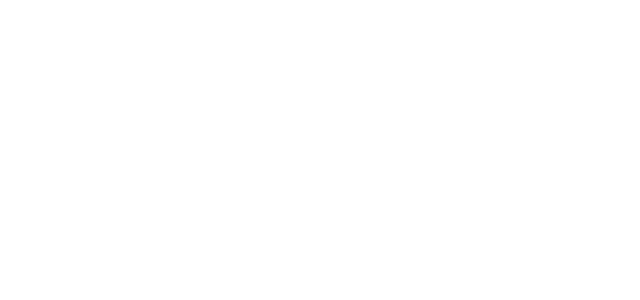
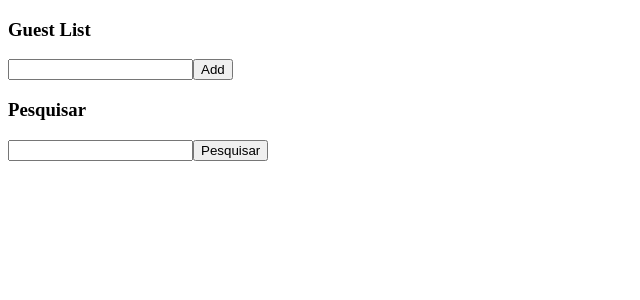
Before and after one commit to NeivaYang/TypeScript-ReactApp, a React (Create React App) app: page / in a window 1280 px wide. Shown: the top 300 px of the page, without its empty margins (0-640 px from the left). Built offline with nearby package versions, Linux system fonts and the light colour scheme.

Commit message:
search users commit

```diff
--- a/src/index.tsx
+++ b/src/index.tsx
@@ -1,5 +1,6 @@
 import ReactDOM from "react-dom/client";
-import guestList from "./state/guestList";
+import GuestList from "./state/guestList";
+import UserSearch from "./state/userSearch";
 
 const el = document.getElementById("root");
 
@@ -8,6 +9,8 @@
 const App = () => {
     return (
         <div>
+            <GuestList />
+            <UserSearch />
         </div>
     );
 };
--- a/src/state/guestList.tsx
+++ b/src/state/guestList.tsx
@@ -3,11 +3,20 @@
 const GuestList: React.FC = () => {
 
     const [name, setName] = useState('');
+    const [guests, setGuests] = useState<string[]>([]);
+
+    const onClick = () => {
+        setName('');
+        setGuests([...guests, name]);
+    }
 
     return <div>
         <h3>Guest List</h3>
+        <ul>
+            {guests.map(guest => <li key={guest}>{guest}</li>)}
+        </ul>
         <input value={name} onChange={(e) => setName(e.target.value)} />
-        <button>Add</button>
+        <button onClick={onClick}>Add</button>
     </div>
 };
 
--- /dev/null
+++ b/src/state/userSearch.tsx
@@ -0,0 +1,31 @@
+import { useState } from "react";
+
+const users = [
+    { name: 'Sarah', age: 20 },
+    { name: 'jjjjj', age: 20 },
+    { name: 'uuuusss', age: 20 }
+]
+
+const UserSearch: React.FC = () => {
+    const [name, setName] = useState('');
+    const [user, setUser] = useState<{ name: string, age: number } | undefined>();
+
+    const onClick = () => {
+        const foundUser = users.find((user) => {
+            return user.name === name;
+        });
+        setUser(foundUser);
+    };
+
+    return <div>
+        <h3>Pesquisar</h3>
+        <input value={name} onChange={e => setName(e.target.value)} />
+        <button onClick={onClick}>Pesquisar</button>
+        <div>
+            {user && user.name}
+            {user && user.age}
+        </div>
+    </div>
+};
+
+export default UserSearch;
```
